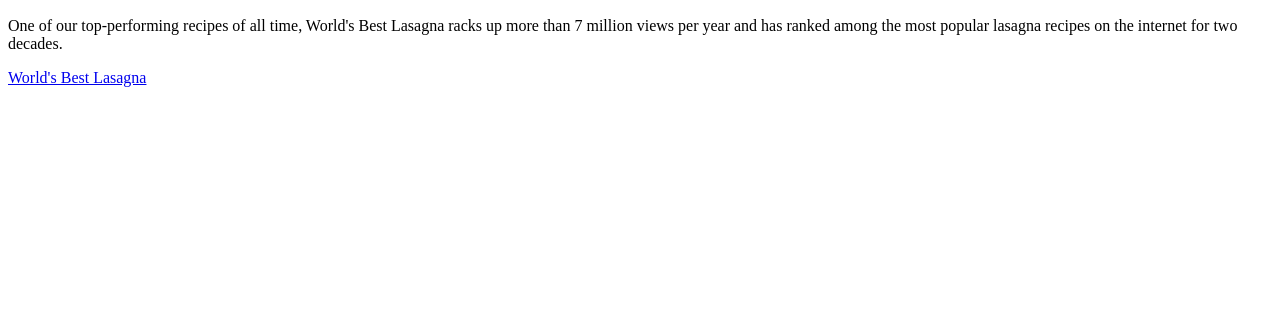
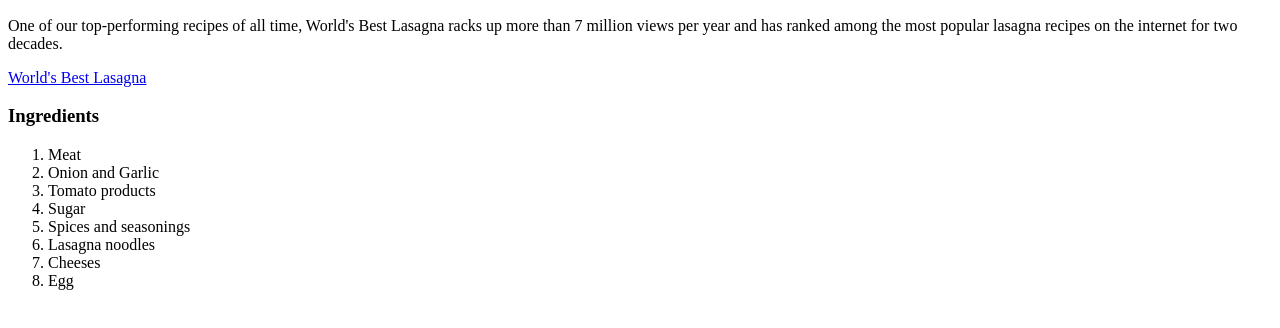
Before and after one commit to whoisarod/odin-recipes, a plain HTML site: page index.html in a window 1280 px wide. Shown: the part 434-762 px from the top of the page. Drawn offline with Linux system fonts and the light colour scheme.

Commit message:
add ingredients to recipe

```diff
--- a/index.html
+++ b/index.html
@@ -10,5 +10,16 @@
         <h2>This lasagna recipe takes a little work, but it is so satisfying and filling that it's worth it!</h2>
         <p>One of our top-performing recipes of all time, World's Best Lasagna racks up more than 7 million views per year and has ranked among the most popular lasagna recipes on the internet for two decades.</p>
         <a href="recipes/lasagna.html">World's Best Lasagna</a>
+        <h3>Ingredients</h3>
+        <ol>
+            <li>Meat</li>
+            <li>Onion and Garlic</li>
+            <li>Tomato products</li>
+            <li>Sugar</li>
+            <li>Spices and seasonings</li>
+            <li>Lasagna noodles</li>
+            <li>Cheeses</li>
+            <li>Egg</li>
+        </ol>
     </body>
 </html>
```
